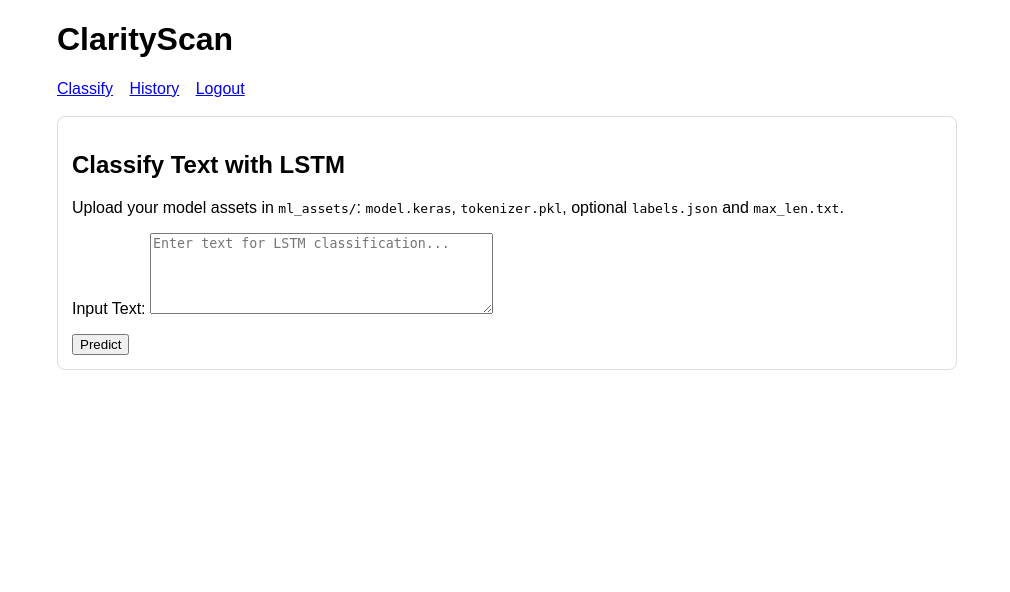
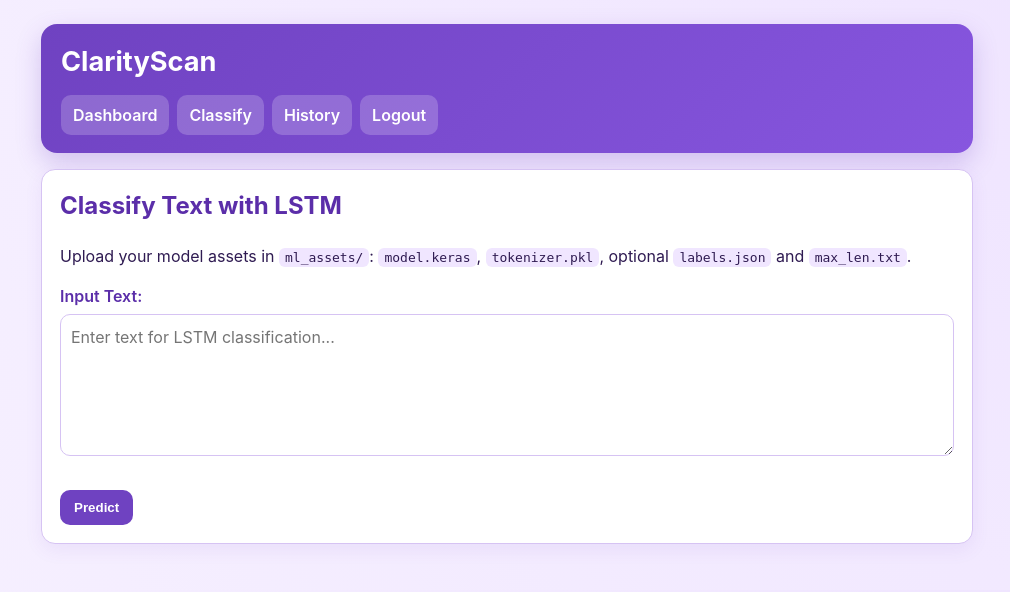
Before and after one commit to aswinak123/ClarityScan, a Django app: page / in a window 1280 px wide. Shown: the top 592 px of the page, without its empty margins (133-1143 px from the left). Run offline with Django 5.2, Linux system fonts and the light colour scheme; the visitor is signed in with stand-in values (Sample User, id 1).

Commit message:
Revamp UI with purple theme for improved UX

```diff
--- a/clarityscan/settings.py
+++ b/clarityscan/settings.py
@@ -71,5 +71,5 @@ STATIC_ROOT = BASE_DIR / 'staticfiles'
 DEFAULT_AUTO_FIELD = 'django.db.models.BigAutoField'
 
 LOGIN_URL = 'login'
-LOGIN_REDIRECT_URL = 'classify'
+LOGIN_REDIRECT_URL = 'logged_in'
 LOGOUT_REDIRECT_URL = 'login'
--- a/classifier/urls.py
+++ b/classifier/urls.py
@@ -1,11 +1,12 @@
 from django.urls import path
 
-from .views import UserLoginView, UserLogoutView, classify_view, history_view, signup_view
+from .views import UserLoginView, classify_view, history_view, logged_in_view, logout_view, signup_view
 
 urlpatterns = [
     path('', classify_view, name='classify'),
     path('history/', history_view, name='history'),
     path('signup/', signup_view, name='signup'),
     path('login/', UserLoginView.as_view(), name='login'),
-    path('logout/', UserLogoutView.as_view(), name='logout'),
+    path('logged-in/', logged_in_view, name='logged_in'),
+    path('logout/', logout_view, name='logout'),
 ]
--- a/classifier/views.py
+++ b/classifier/views.py
@@ -1,7 +1,7 @@
 from django.contrib import messages
-from django.contrib.auth import login
+from django.contrib.auth import login, logout
 from django.contrib.auth.decorators import login_required
-from django.contrib.auth.views import LoginView, LogoutView
+from django.contrib.auth.views import LoginView
 from django.shortcuts import redirect, render
 
 from .forms import ClassifyForm, SignupForm
@@ -13,9 +13,12 @@ class UserLoginView(LoginView):
     template_name = 'classifier/login.html'
 
 
-class UserLogoutView(LogoutView):
-    pass
 
+
+def logout_view(request):
+    if request.user.is_authenticated:
+        logout(request)
+    return redirect('login')
 
 def signup_view(request):
     if request.user.is_authenticated:
@@ -26,11 +29,16 @@ def signup_view(request):
         if form.is_valid():
             user = form.save()
             login(request, user)
-            return redirect('classify')
+            return redirect('logged_in')
     else:
         form = SignupForm()
 
     return render(request, 'classifier/signup.html', {'form': form})
+
+
+@login_required
+def logged_in_view(request):
+    return render(request, 'classifier/logged_in.html')
 
 
 @login_required
--- a/templates/base.html
+++ b/templates/base.html
@@ -5,20 +5,154 @@
     <meta name="viewport" content="width=device-width, initial-scale=1.0">
     <title>ClarityScan</title>
     <style>
-        body { font-family: Arial, sans-serif; max-width: 900px; margin: 20px auto; padding: 0 12px; }
-        nav { margin-bottom: 18px; }
-        nav a { margin-right: 12px; }
-        .card { border: 1px solid #ddd; border-radius: 8px; padding: 14px; margin-bottom: 12px; }
+        :root {
+            --bg: #f6f0ff;
+            --bg-soft: #efe4ff;
+            --primary: #6f42c1;
+            --primary-dark: #5b2ea9;
+            --text: #2f1b52;
+            --muted: #6f5b95;
+            --border: #d6c3f3;
+            --card-bg: #ffffff;
+            --success-bg: #f0e7ff;
+        }
+
+        * { box-sizing: border-box; }
+
+        body {
+            margin: 0;
+            font-family: Inter, Arial, sans-serif;
+            background: radial-gradient(circle at top right, var(--bg-soft), var(--bg));
+            color: var(--text);
+            line-height: 1.5;
+        }
+
+        .container {
+            max-width: 960px;
+            margin: 0 auto;
+            padding: 24px 14px 32px;
+        }
+
+        .app-header {
+            background: linear-gradient(135deg, var(--primary), #8756df);
+            color: #fff;
+            border-radius: 16px;
+            padding: 18px 20px;
+            margin-bottom: 16px;
+            box-shadow: 0 10px 24px rgba(111, 66, 193, 0.25);
+        }
+
+        .app-title {
+            margin: 0;
+            font-size: 1.7rem;
+            font-weight: 700;
+        }
+
+        nav {
+            display: flex;
+            flex-wrap: wrap;
+            gap: 8px;
+            margin-top: 12px;
+        }
+
+        nav a {
+            text-decoration: none;
+            color: #fff;
+            font-weight: 600;
+            padding: 8px 12px;
+            border-radius: 10px;
+            background: rgba(255, 255, 255, 0.2);
+            transition: background 0.2s ease;
+        }
+
+        nav a:hover { background: rgba(255, 255, 255, 0.32); }
+
+        .card {
+            background: var(--card-bg);
+            border: 1px solid var(--border);
+            border-radius: 14px;
+            padding: 18px;
+            margin-bottom: 14px;
+            box-shadow: 0 6px 18px rgba(111, 66, 193, 0.08);
+        }
+
+        h2, h3 { margin-top: 0; color: var(--primary-dark); }
+
+        label {
+            display: block;
+            font-weight: 600;
+            margin-bottom: 6px;
+            color: var(--primary-dark);
+        }
+
+        input, textarea {
+            width: 100%;
+            border: 1px solid var(--border);
+            border-radius: 10px;
+            padding: 10px;
+            margin-bottom: 12px;
+            font: inherit;
+            color: var(--text);
+            background: #fff;
+        }
+
+        input:focus, textarea:focus {
+            outline: 2px solid #c5a7ff;
+            border-color: var(--primary);
+        }
+
+        button {
+            border: none;
+            border-radius: 10px;
+            background: var(--primary);
+            color: #fff;
+            font-weight: 700;
+            padding: 10px 14px;
+            cursor: pointer;
+        }
+
+        button:hover { background: var(--primary-dark); }
+
         .messages { list-style: none; padding: 0; }
-        .messages li { margin-bottom: 8px; color: #a00; }
+
+        .messages li {
+            border-radius: 10px;
+            border: 1px solid #e6d8ff;
+            background: #f8f3ff;
+            color: var(--primary-dark);
+            margin-bottom: 8px;
+            padding: 10px 12px;
+        }
+
         table { width: 100%; border-collapse: collapse; }
-        th, td { border: 1px solid #ddd; padding: 8px; text-align: left; }
+
+        th, td {
+            border: 1px solid var(--border);
+            padding: 8px;
+            text-align: left;
+        }
+
+        th {
+            background: #efe3ff;
+            color: var(--primary-dark);
+        }
+
+        code {
+            background: #f0e6ff;
+            border-radius: 6px;
+            padding: 2px 6px;
+        }
+
+        .muted { color: var(--muted); }
     </style>
 </head>
 <body>
-    <h1>ClarityScan</h1>
+    <div class="container">
+        <header class="app-header">
+            <h1 class="app-title">ClarityScan</h1>
             <nav>
                 {% if user.is_authenticated %}
+                    <a href="{% url 'logged_in' %}">Dashboard</a>
                     <a href="{% url 'classify' %}">Classify</a>
                     <a href="{% url 'history' %}">History</a>
                     <a href="{% url 'logout' %}">Logout</a>
@@ -27,6 +161,7 @@
                     <a href="{% url 'signup' %}">Sign up</a>
                 {% endif %}
             </nav>
+        </header>
 
         {% if messages %}
             <ul class="messages">
@@ -37,5 +172,6 @@
         {% endif %}
 
         {% block content %}{% endblock %}
+    </div>
 </body>
 </html>
```
Also changed, not shown: classifier/templates/classifier/logged_in.html (added, +12 -0 lines), README.md. Lines whose indentation alone changed are shown as unchanged.
